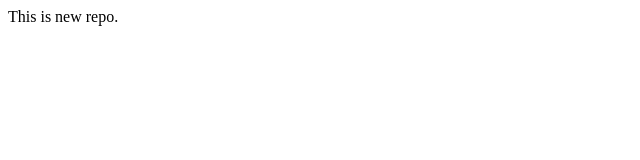
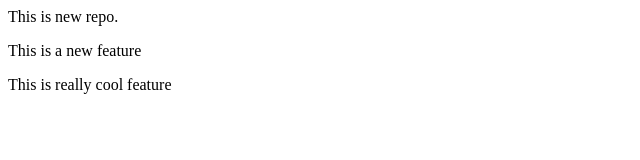
Before and after one commit to vinodj80211/localrepo, a plain HTML site: page index.html in a window 1280 px wide. Shown: the whole page, without its empty margins (0-640 px from the left). Drawn offline with Linux system fonts and the light colour scheme.

Commit message:
added new feature with cool specification

```diff
--- a/index.html
+++ b/index.html
@@ -1 +1,3 @@
 <p>This is new repo.</p>
+<p>This is a new feature</p>
+<p>This is really cool feature</p>
```
